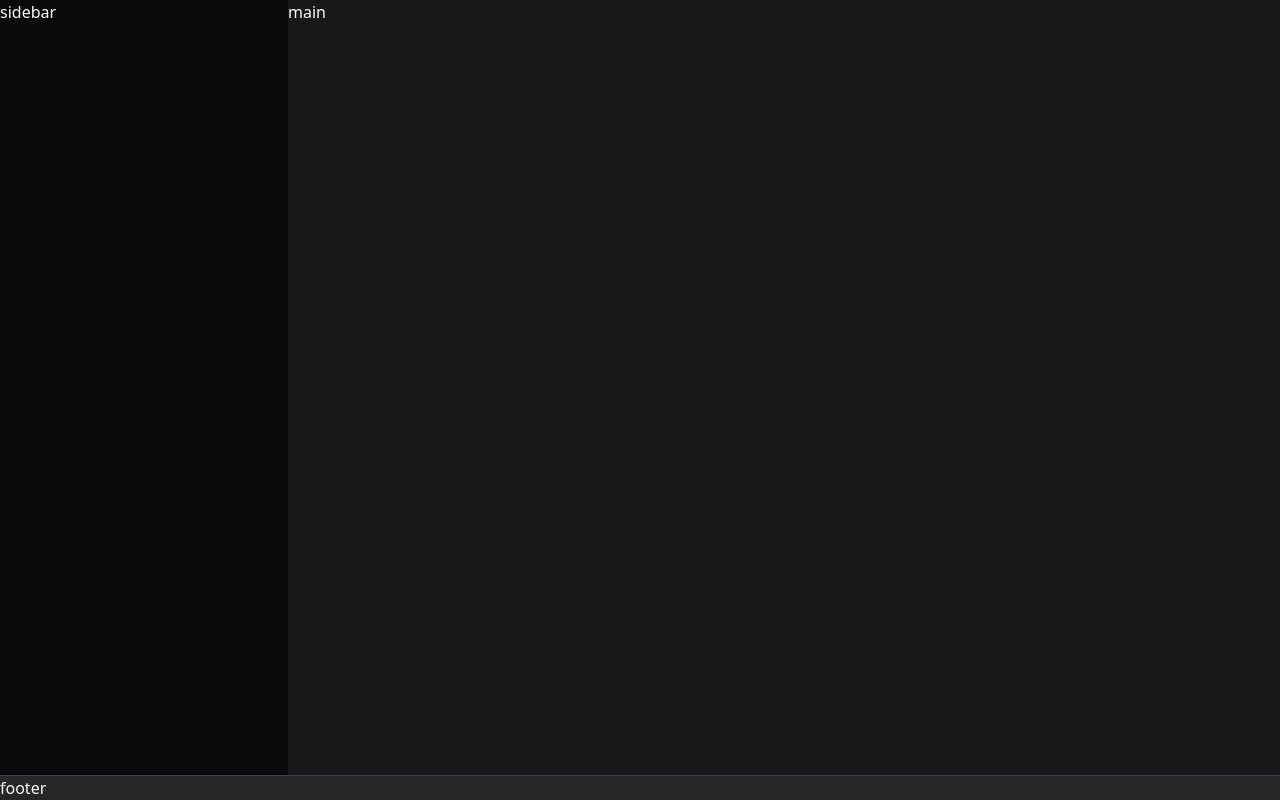
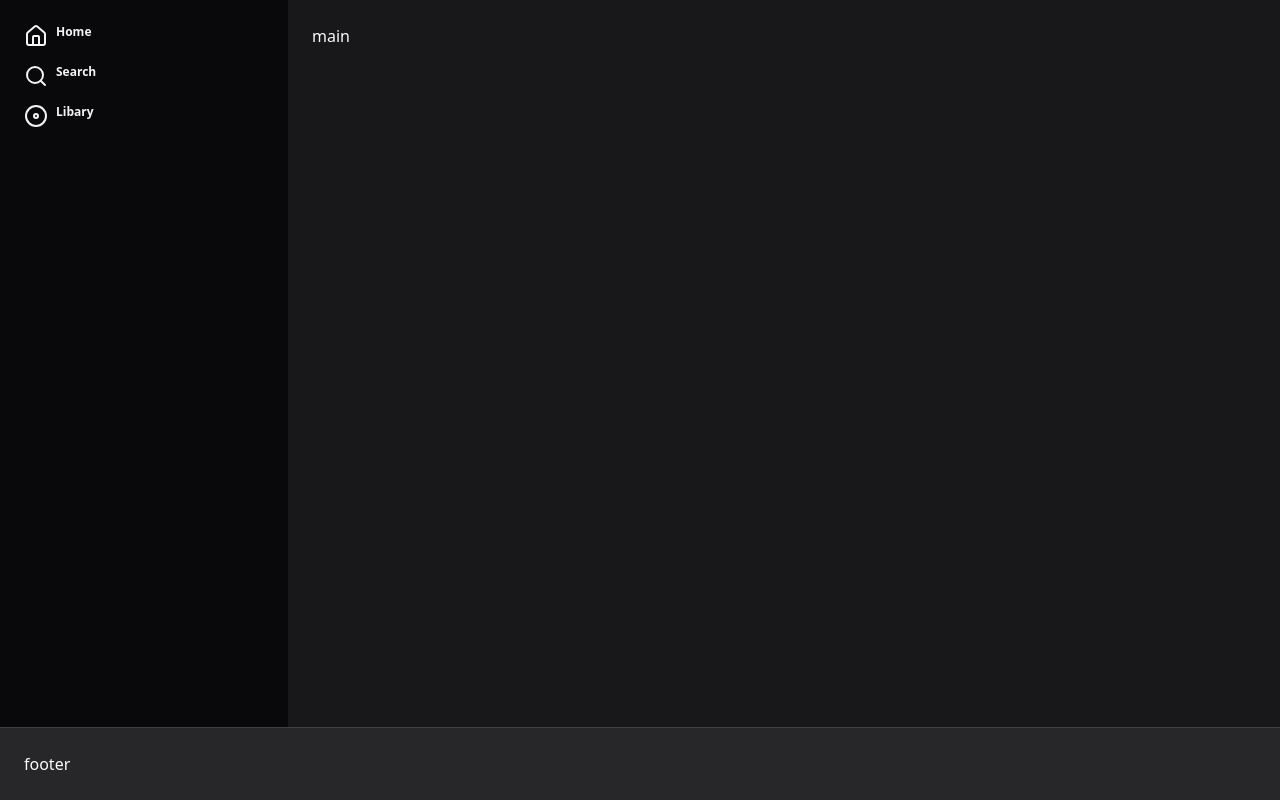
Before and after one commit to alisonadriel/nulify, a Next.js app: page / in a window 1280 px wide. Built offline with nearby package versions, Linux system fonts and the light colour scheme.

Commit message:
style: navbar-links

```diff
--- a/src/app/page.tsx
+++ b/src/app/page.tsx
@@ -1,17 +1,30 @@
+import {Home as HomeScreen, Search, Disc} from 'lucide-react'
+
 export default function Home() {
   return (
-    <main>
       <div className="h-screen flex flex-col">
         <div className="flex flex-1">
-        <aside className="w-72 bg-zinc-950">
-          sidebar
+        <aside className="w-72 bg-zinc-950 p-6">
+          <nav className="space-y-4">
+            <a href="" className="flex itens-center gap-2 text-xs font-semibold text-zinc-100">
+              <HomeScreen/>
+              Home
+            </a>
+            <a href=""className="flex itens-center gap-2 text-xs font-semibold text-zinc-100">
+            <Search/>
+              Search
+            </a>
+            <a href=""className="flex itens-center gap-2 text-xs font-semibold text-zinc-100">
+              <Disc/>
+              Libary
+            </a>
+          </nav>
         </aside>
-        <main className="flex-1">main</main>
+        <main className="flex-1 p-6">main</main>
         </div>
-        <footer className="bg-zinc-800 border-t border-zinc-700">
+        <footer className="bg-zinc-800 border-t border-zinc-700 p-6">
           footer
         </footer>
       </div>
-    </main>
   )
 }
```
Also changed, not shown: package.json (+6 -5 lines), 1 other file (tests, documents, lock files or other folders).
